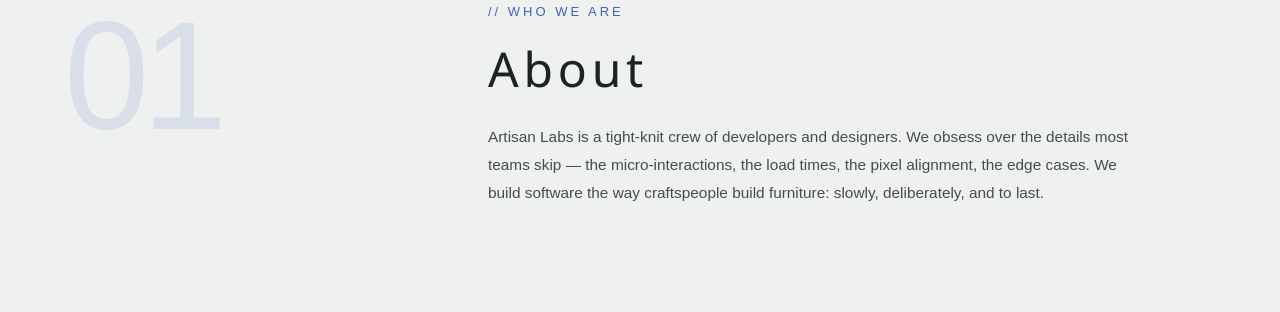
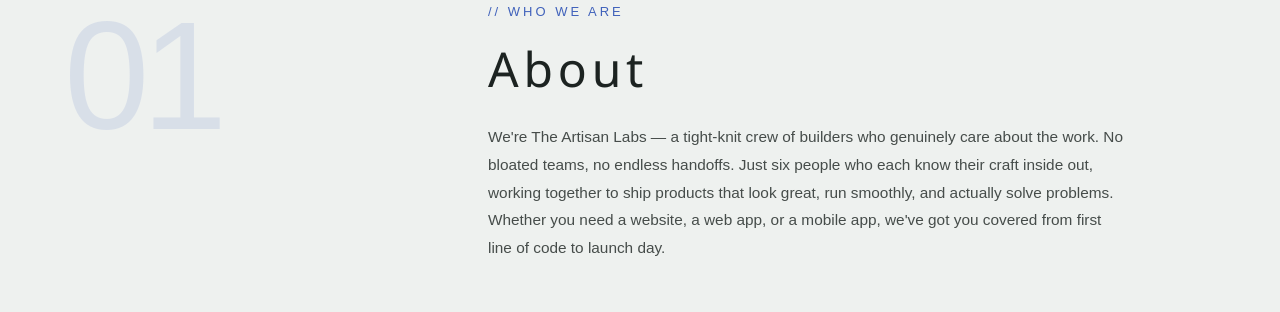
Before and after one commit to TheArtisanLabs/the-artisan-labs, a Next.js app: page / in a window 1280 px wide. Shown: the part 880-1192 px from the top of the page. Built offline with nearby package versions, Linux system fonts and the light colour scheme; no server answers; a web font is replaced by a local one.

Commit message:
Update About.tsx

```diff
--- a/components/sections/About.tsx
+++ b/components/sections/About.tsx
@@ -22,12 +22,15 @@ export default function About() {
 							About
 						</h2>
 						<p className="max-w-160 text-[clamp(15px,1.2vw,18px)] text-(--fg-80)">
-							Artisan Labs is a tight-knit crew of developers and
-							designers. We obsess over the details most teams
-							skip — the micro-interactions, the load times, the
-							pixel alignment, the edge cases. We build software
-							the way craftspeople build furniture: slowly,
-							deliberately, and to last.
+							We're The Artisan Labs — a tight-knit crew of
+							builders who genuinely care about the work. No
+							bloated teams, no endless handoffs. Just six people
+							who each know their craft inside out, working
+							together to ship products that look great, run
+							smoothly, and actually solve problems. Whether you
+							need a website, a web app, or a mobile app, we've
+							got you covered from first line of code to launch
+							day.
 						</p>
 					</div>
 				</Reveal>
```
